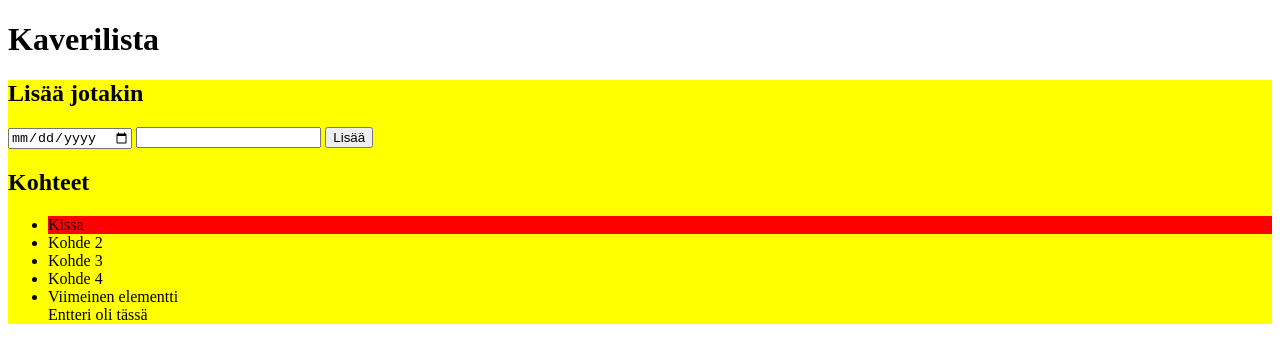
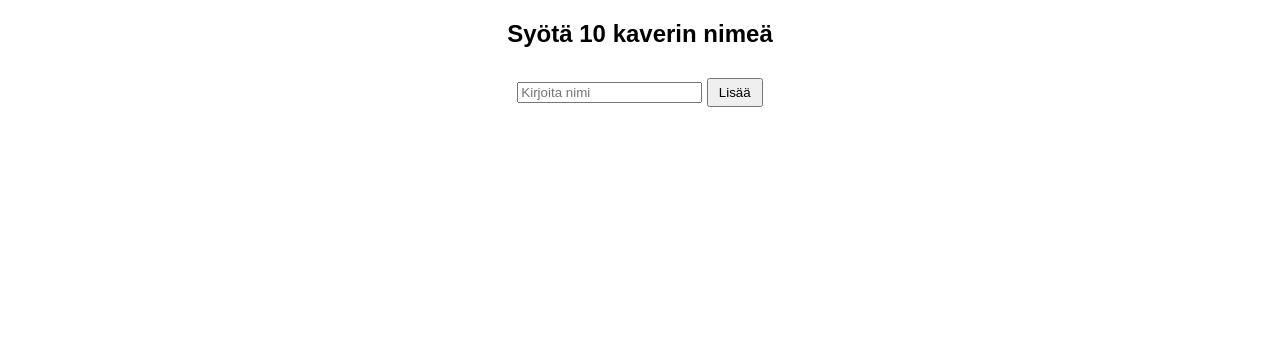
Before and after one commit to Nicler2007/Kaverilista-JS, a plain HTML site: page part 1/index.html in a window 1280 px wide. Drawn offline with Linux system fonts and the light colour scheme.

Commit message:
kaverilistan teko

```diff
--- a/part 1/index.html
+++ b/part 1/index.html
@@ -4,29 +4,26 @@
     <meta charset="UTF-8">
     <meta name="viewport" content="width=device-width, initial-scale=1.0">
     <title>Kaverilista</title>
+    <style>
+        body {
+            font-family: Arial, sans-serif;
+            text-align: center;
+            margin: 20px;
+        }
+        #friend-list {
+            margin-top: 20px;
+        }
+        button {
+            margin-top: 10px;
+            padding: 5px 10px;
+        }
+    </style>
 </head>
 <body>
-    <header id="main-header">
-        <h1 id="main-header-title">Kaverilista</h1>
-    </header>
-    <div class="container">
-        <div id="main">
-            <h2>Lisää jotakin</h2>
-            <form>
-                <input type="date" name="" id="">
-                <input type="text">
-                <input type="submit" value="Lisää">
-            </form>
-            <h2>Kohteet</h2>
-            <ul class="item-list">
-                <li class="list-item">Kohde 1</li>
-                <li class="list-item">Kohde 2</li>
-                <li class="list-item">Kohde 3</li>
-                <li class="list-item">Kohde 4</li>
-                <li class="list-item">Kohde 5</li>
-            </ul>
-        </div>
-    </div>
+    <h2>Syötä 10 kaverin nimeä</h2>
+    <input type="text" id="nameInput" placeholder="Kirjoita nimi">
+    <button onclick="addFriend()">Lisää</button>
+    <ul id="friend-list"></ul>
 
 
     <script src="main.js"></script>
--- a/part 1/main.js
+++ b/part 1/main.js
@@ -1,69 +1,26 @@
 
+let friends = [];
 
+function addFriend() {
+    let input = document.getElementById("nameInput");
+    let name = input.value.trim();
 
+    if (name !== "" && friends.length < 10) {
+        friends.push(name);
+        input.value = "";
+        updateList();
+    }
+    if (friends.length === 10) {
+        alert("Olet syöttänyt 10 nimeä!");
+    }
+}
 
-//  let liElements = document.getElementsByClassName('list-item');
-
-//  for(let i=0; i < liElements.length; i++){
-//    liElements[i].style.cssText = 'background-color: yellow; padding: 5px'
-// }
-
-//  let liElements2 = document.getElementsByTagName('li');
-
-//  for (let i=0; i < liElements2.length; i++){
-//     liElements2[i].style.fontFamily = 'Arial';
-//     iElements2[i].style.fontWeight = 'bold';
-// }
-
-//   let odd = document.querySelectorAll('li:nth-child(odd)')
-//   let even = document.querySelectorAll('li:nth-child(even)')
-
-//   for (let i=0; i<odd.length; i++){
-//      odd[i].style.backgroundColor = "#f4f4f4";
-// }
-
-//   for (let i=0; i<even.length; i++){
-//       even[i].style.backgroundColor = "#cccccc";
-// }
-
-let itemList = document.querySelector('#main ul');
-console.log(itemList);
-
-
-// Parent
-
-// parentnode
-itemList.parentNode.style.backgroundColor = "#f4f4f4";
-
-// parentElement
-itemList.parentElement.style.backgroundColor = "yellow";
-
-
-// Children
-
-// childNodes
-console.log(itemList.childNodes);
-
-// children
-itemList.children[0].style.backgroundColor = "red";
-
-// firstElementChild
-itemList.firstElementChild.textContent = "Kissa";
-
-// lastChild
-itemList.lastChild.textContent = "Entteri oli tässä";
-
-// lastElementChild
-itemList.lastElementChild.textContent = "Viimeinen elementti";
-
-
-// Siblings
-
-// nextSibling
-
-
-// nextElementSibling
-
-// previousSibling
-
-// previousElementSibling
+function updateList() {
+    let list = document.getElementById("friend-list");
+    list.innerHTML = "";
+    friends.forEach(friend => {
+        let li = document.createElement("li");
+        li.textContent = friend;
+        list.appendChild(li);
+    });
+}
```
Also changed, not shown: part 2/index.html (deleted, +0 -28 lines), part 2/main.js (deleted, +0 -42 lines).
